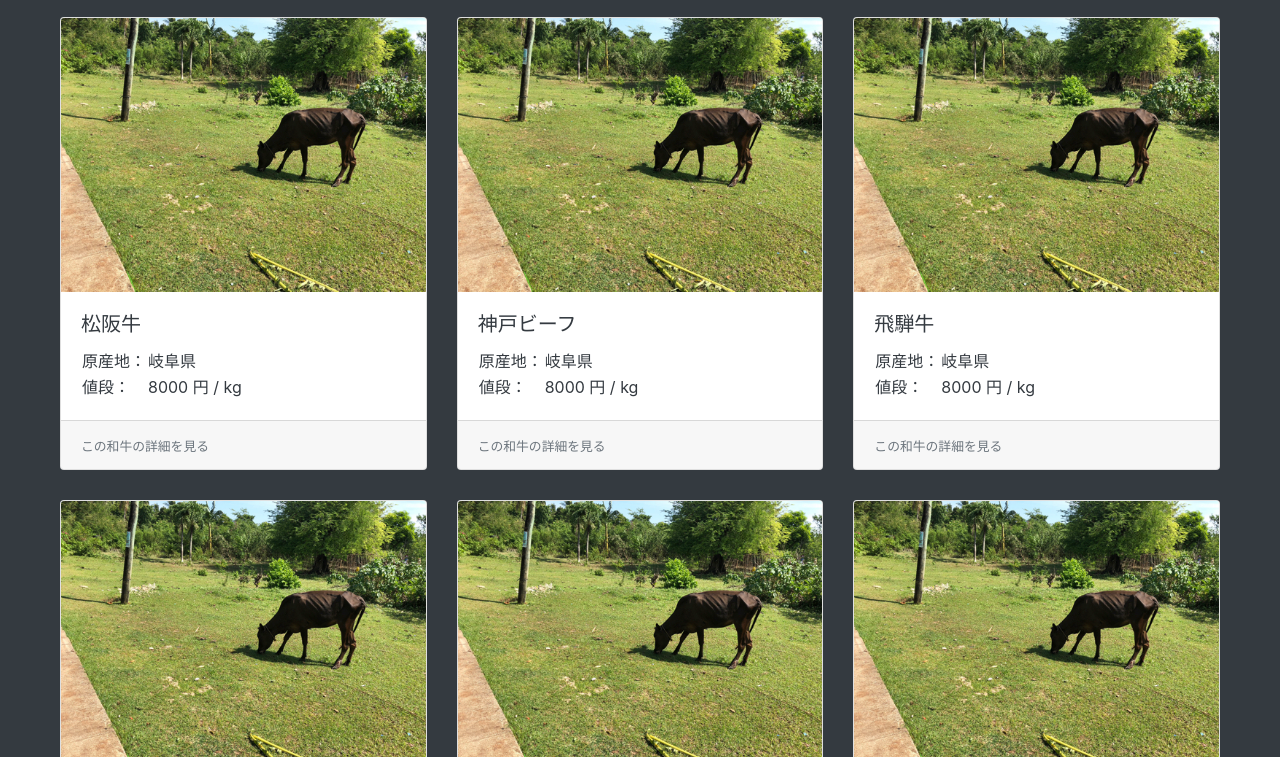
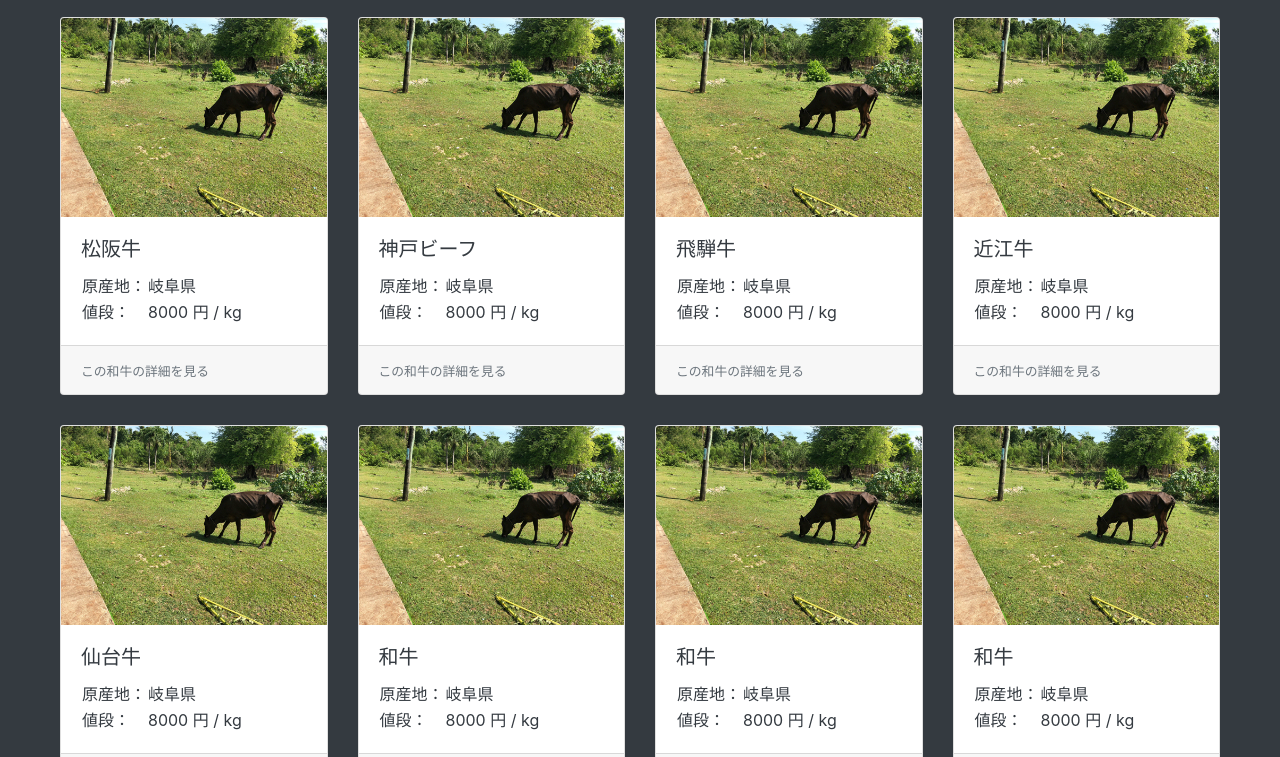
Before and after one commit to CLEE-hamascandal/wagyu_price, a plain HTML site: page index.html in a window 1280 px wide. Shown: the part 43-800 px from the top of the page. Drawn offline with Linux system fonts and the light colour scheme.

Commit message:
1行あたりのカード枚数を4枚に変更

```diff
--- a/index.html
+++ b/index.html
@@ -85,8 +85,46 @@
           <small class="text-muted">この和牛の詳細を見る</small>
         </div>
       </a>
+      <a href="#" class="card">
+        <img class="card-img-top" src="img/ph_beaf.jpg">
+        <div class="card-body">
+          <h5 class="card-title">近江牛</h5>
+          <table>
+            <tr>
+              <td>原産地： </td>
+              <td>岐阜県</td>
+            </tr>
+            <tr>
+              <td>値段： </td>
+              <td>8000 円 / kg</td>
+            </tr>
+          </table>
+        </div>
+        <div class="card-footer">
+          <small class="text-muted">この和牛の詳細を見る</small>
+        </div>
+      </a>
     </div>
     <div class="card-deck row">
+      <a href="#" class="card">
+        <img class="card-img-top" src="img/ph_beaf.jpg">
+        <div class="card-body">
+          <h5 class="card-title">仙台牛</h5>
+          <table>
+            <tr>
+              <td>原産地： </td>
+              <td>岐阜県</td>
+            </tr>
+            <tr>
+              <td>値段： </td>
+              <td>8000 円 / kg</td>
+            </tr>
+          </table>
+        </div>
+        <div class="card-footer">
+          <small class="text-muted">この和牛の詳細を見る</small>
+        </div>
+      </a>
       <a href="#" class="card">
         <img class="card-img-top" src="img/ph_beaf.jpg">
         <div class="card-body">
@@ -143,7 +181,6 @@
         <div class="card-footer">
           <small class="text-muted">この和牛の詳細を見る</small>
         </div>
-      </a>
     </div>
   </main>
   <footer class="content-width">
```
